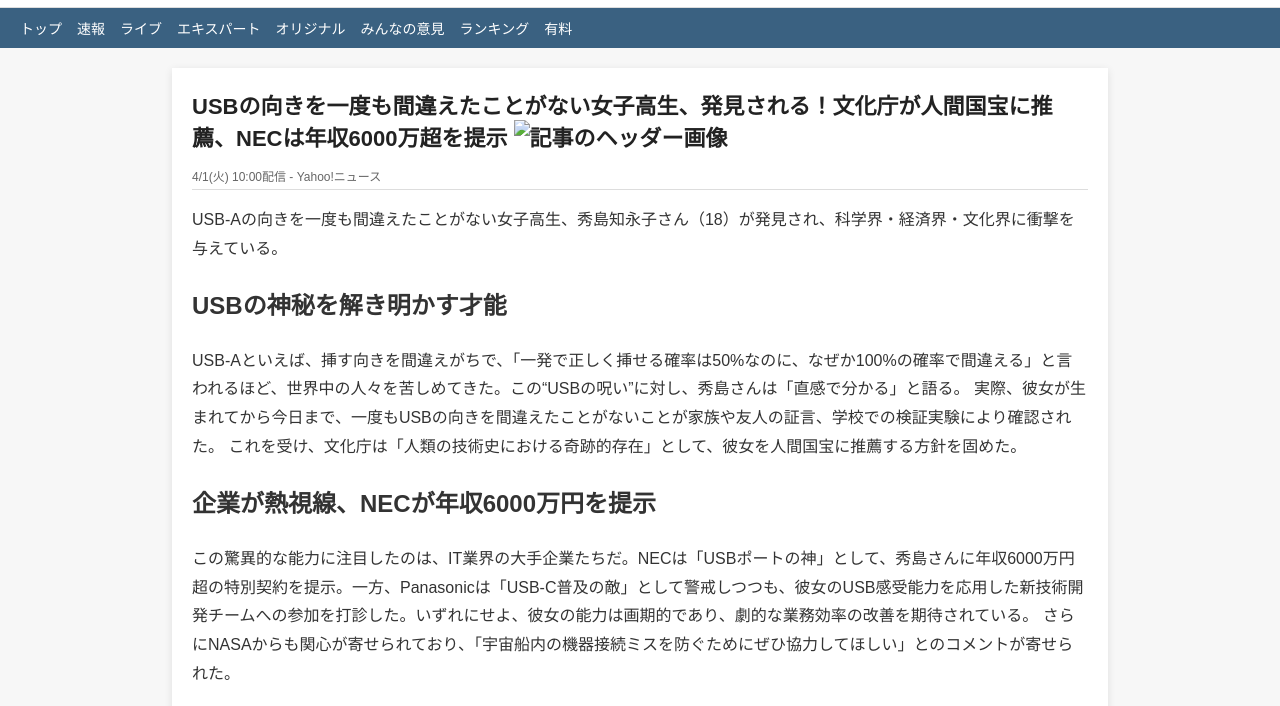
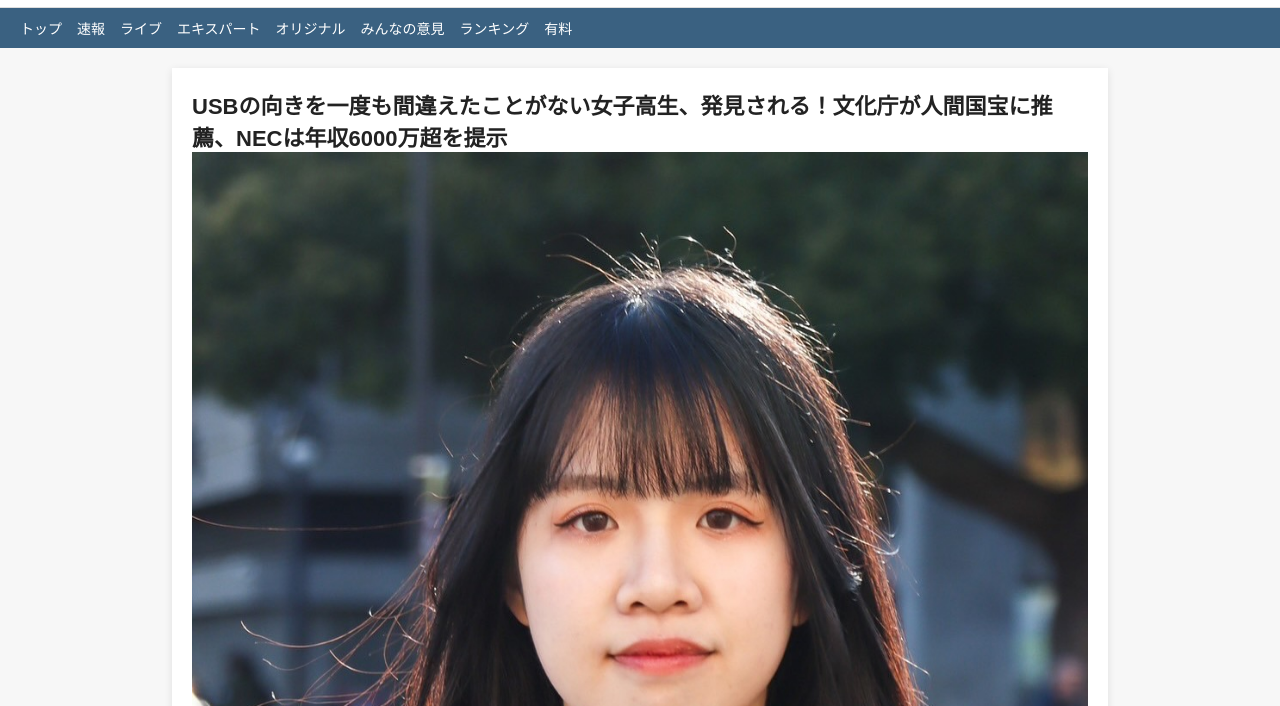
Before and after one commit to ehari-nishiki/yahoo-japan-fake, a plain HTML site: page <!DOCTYPE html>.html in a window 1280 px wide. Shown: the part 48-754 px from the top of the page. Drawn offline with Linux system fonts and the light colour scheme.

Commit message:
Add files via upload

```diff
--- a/<!DOCTYPE html>.html
+++ b/<!DOCTYPE html>.html
@@ -126,7 +126,7 @@
     </div>
     <div class="container">
         <div class="header">USBの向きを一度も間違えたことがない女子高生、発見される！文化庁が人間国宝に推薦、NECは年収6000万超を提示
-            <img src="file:///Users/kurinosukemori/Downloads/476488061_17996793986740643_4399695483964694024_n.jpg" alt="記事のヘッダー画像" class="header-image">
+            <img src="476488061_17996793986740643_4399695483964694024_n.jpg" alt="記事のヘッダー画像" class="header-image">
 </div>
         <div class="meta">4/1(火) 10:00配信 - Yahoo!ニュース</div>
         <div class="content">
```
Also changed, not shown: 476488061_17996793986740643_4399695483964694024_n.jpg (added).
